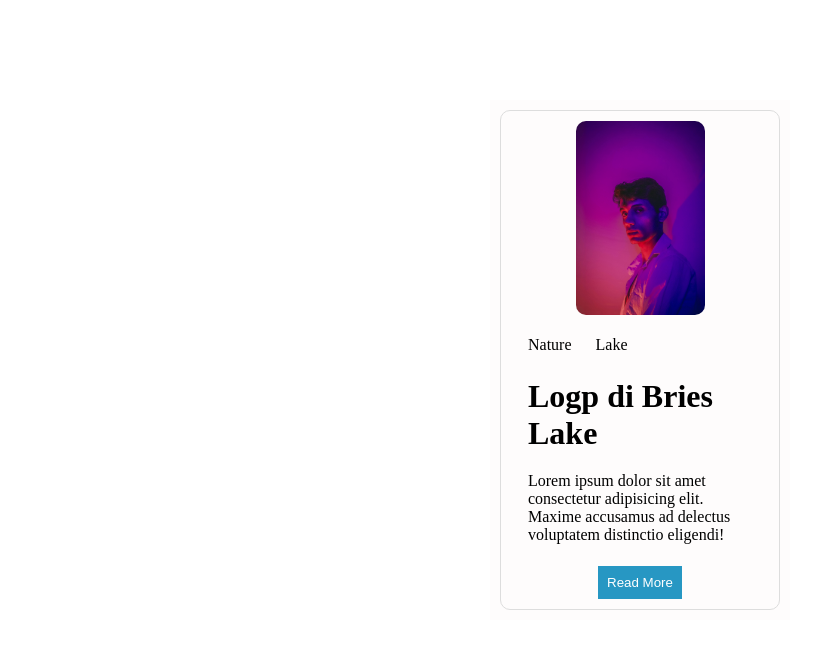
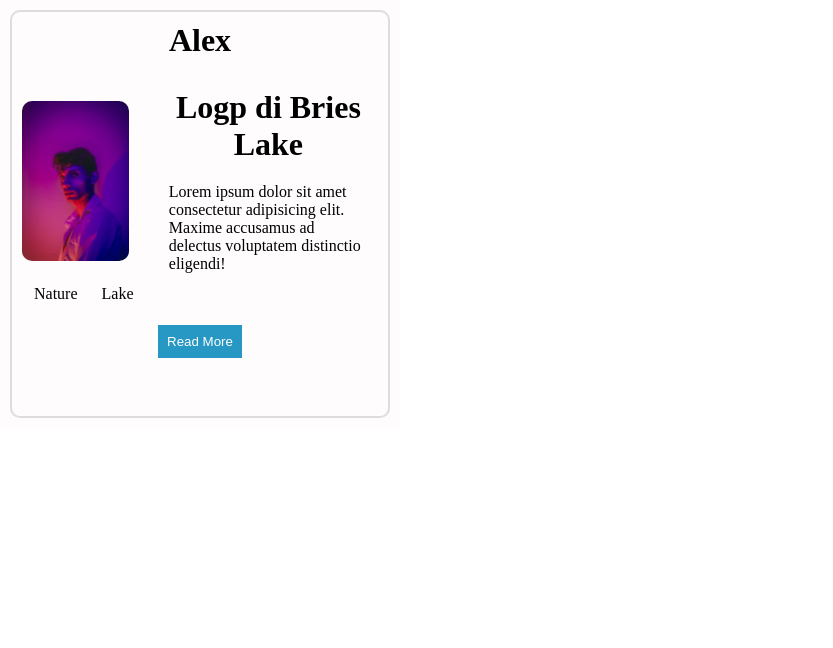
Before and after one commit to yash8806-svg/Profile-card, a plain HTML site: page index.html in a window 1280 px wide. Shown: the whole page, without its empty margins (0-833 px from the left). Drawn offline with Linux system fonts and the light colour scheme.

Commit message:
Use flexbox

```diff
--- a/index.html
+++ b/index.html
@@ -11,19 +11,20 @@
 <body>
     <div class="container">
         <div class="profile-card">
-            <div class="img">
+            <h1>Alex</h1>
+            <div class="profile">
                 <img src="img.jpg" alt="Logp di Bries Lake">
-            </div>
+                <div class="info">
+                    <h1>Logp di Bries Lake</h1>
+                    <p>Lorem ipsum dolor sit amet consectetur adipisicing elit. Maxime accusamus ad delectus voluptatem
+                        distinctio eligendi!</p>
+                    </div>
+                </div>
             <div class="place">
                 <span>Nature</span>
                 <span>Lake</span>
             </div>
 
-            <div class="info">
-                    <h1>Logp di Bries Lake</h1>
-                    <p>Lorem ipsum dolor sit amet consectetur adipisicing elit. Maxime accusamus ad delectus voluptatem
-                        distinctio eligendi!</p>
-            </div>
             <button>Read More</button>
         </div>
     </div>
--- a/style.css
+++ b/style.css
@@ -5,45 +5,47 @@
 }
 
 .container {
-    width: 300px;
+    width: 400px;
     min-height: 400px;
     background-color: #fefcfc;
-    margin: 100px auto;
     padding: 10px;
 }
 
 .profile-card {
-    border: 1px solid #ddd;
-    min-height: 398px;
+    border: 2px solid #ddd;
+    min-height: 408px;
     border-radius: 10px;
     padding: 10px;
 }
 
-.img {
+.profile-card h1 {
     text-align: center;
-    margin-bottom: 10px;
+    padding-bottom: 20px;
 }
 
-.img img {
-    width: 50%;
+.profile {
+    display: flex;
+    align-items: center;
+    justify-content: space-between;
+    gap: 30px;
+}
+
+.profile img {
+    width: 30%;
     border-radius: 10px;
 }
 
 .place {
-    padding: 7px;
+    padding: 2px;
 }
 
 .place span {
     padding: 10px;
 }
 
-.info {
-    padding: 7px;
-    margin-bottom: 5px;
-}
-
 .info h1 {
     padding: 10px;
+
 }
 
 .info p {
@@ -52,7 +54,7 @@
 
 .profile-card button {
     display: block;
-    margin: 0 auto;
+    margin: 20px auto ;
     padding: 9px;
     background-color: rgb(39, 151, 195);
     color: #fff;
```
